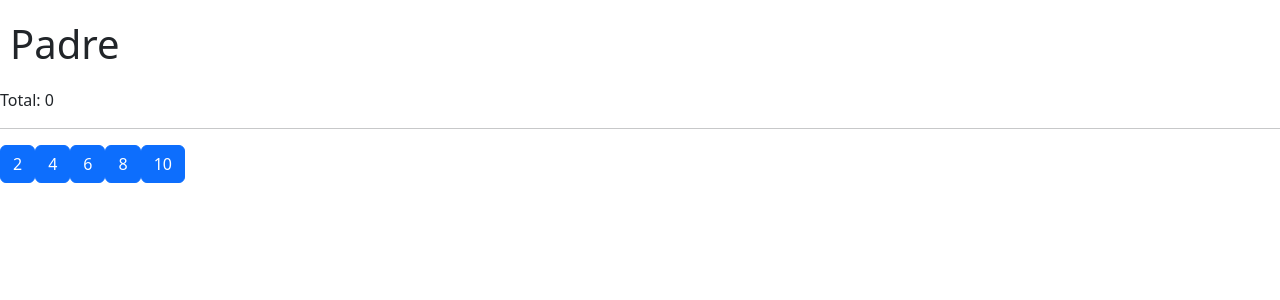
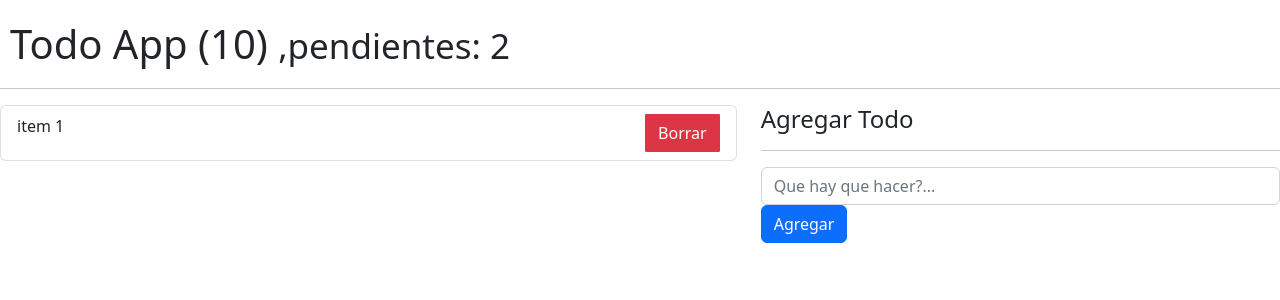
Before and after one commit to juan1630/hooks, a React (Vite) app: page / in a window 1280 px wide. Shown: the top 300 px of the page. Built offline with nearby package versions, Linux system fonts and the light colour scheme.

Commit message:
Se agrega la seccion del useReducer y el readme

```diff
--- /dev/null
+++ b/src/08-useReducer/TodoApp.jsx
@@ -0,0 +1,52 @@
+import { useReducer } from "react";
+import { todoReducer } from "./todoReducer";
+
+const initialState =[{
+    id: new Date().getTime(),
+    description: 'Recolectar la piedar el alma',
+    done: false
+},
+{
+    id: new Date().getTime()+100,
+    description: 'Recolectar la piedra del poder',
+    done: false
+}
+
+]
+
+export const TodoApp = () => {
+
+   const [ todos, dispatch ] =useReducer(todoReducer, initialState);
+
+    return(
+        <>
+            <h1>  Todo App (10)  <small> ,pendientes:  2  </small>   </h1>
+            <hr />
+            <div className="row">
+                <div className="col-7">
+                    <ul className="list-group" >
+                        <li className="list-group-item"  >
+                            <span>
+                                item 1
+                            </span>
+                            <button className="btn btn-danger ml-1" >
+                                Borrar
+                            </button>
+                        </li>
+                    </ul>
+                </div>
+                <div className="col-5">
+                    <h4> Agregar Todo </h4>
+                    <hr />
+                    <form>
+
+                        <input type="text" className="form-control" placeholder="Que hay que hacer?..." name="" id="" />
+                        <button  type="submit" className="btn btn-primary btn-block" >
+                            Agregar
+                        </button>
+                    </form>
+                </div>
+            </div>
+        </>
+    )
+};
--- /dev/null
+++ b/src/08-useReducer/introReducer.js
@@ -0,0 +1,42 @@
+
+
+const initialState = [
+    {
+        id:1,
+        todo: 'Recolectar la gema del alma',
+        done: false
+    }
+]
+
+
+const todoReducer = (state= initialState, action ={})=>{
+    console.log(action)
+    // si no hay algun etstado, se toma el initialState, el parametro action hace referencia a que accion es la que va a ejecutar
+
+    // Siempre se debe de manejar un return
+    //  el return puede ser cualquier cosa
+
+    if(action.type == '[TODO]: add todo' ){
+        return [...state, action.payload];
+    }
+    return state;
+};
+
+let todos = todoReducer();
+
+
+const newTodo ={
+    id: 2,
+    todo: 'Recolectar la gema del poder',
+    done: false
+}
+const addTodoAction = {
+    type: '[TODO]: add todo',
+    payload: newTodo
+};
+
+
+
+todos = todoReducer( todos, addTodoAction );
+
+console.log({ state: todos })
--- /dev/null
+++ b/src/08-useReducer/todoReducer.js
@@ -0,0 +1,10 @@
+export const todoReducer = (initlaState, action) =>{
+    switch (action.type) {
+        case 'ABC':
+            throw new Error('No esta definido');
+
+
+        default:
+            return initlaState;
+    }
+};
--- a/src/index.css
+++ b/src/index.css
@@ -1,3 +1,14 @@
 h1 {
     margin: 20px 10px;
 }
+
+
+.list-group-item{
+    display: flex;
+    justify-content: space-between;
+}
+
+
+.btn-danger {
+    border-radius: 1px;
+}
--- a/src/main.jsx
+++ b/src/main.jsx
@@ -14,19 +14,23 @@ import { MultipleCustomHook } from './examples/MulitpleCustomHooks'
 import { HooksApp } from './HooksApp'
 import './index.css'
 
+// import './08-useReducer/introReducer';
+import { TodoApp } from './08-useReducer/TodoApp'
+
+//     {/* <HooksApp /> */}
+//     {/* <CounterApp className="btn btn-info" /> */}
+//     {/* <CounterWidthCustomHook /> */}
+//     {/* <SimpleForm /> */}
+//     {/* <FormWithCustomHook /> */}
+//     {/* <MultipleCustomHook /> */}
+//     {/* <FocusScreen /> */}
+//     {/* <Layout /> */}
+//     {/* <Memorize /> */}
+//     {/* <MemoHook /> */}
+//     {/* <CallBackHook /> */}
+//     <Padre />
 ReactDOM.createRoot(document.getElementById('root')).render(
-  <React.StrictMode>
-    {/* <HooksApp /> */}
-    {/* <CounterApp className="btn btn-info" /> */}
-    {/* <CounterWidthCustomHook /> */}
-    {/* <SimpleForm /> */}
-    {/* <FormWithCustomHook /> */}
-    {/* <MultipleCustomHook /> */}
-    {/* <FocusScreen /> */}
-    {/* <Layout /> */}
-    {/* <Memorize /> */}
-    {/* <MemoHook /> */}
-    {/* <CallBackHook /> */}
-    <Padre />
-  </React.StrictMode>
+  // <React.StrictMode>
+      <TodoApp />
+  // </React.StrictMode>
 )
```
Also changed, not shown: 1 other file (tests, documents, lock files or other folders).
